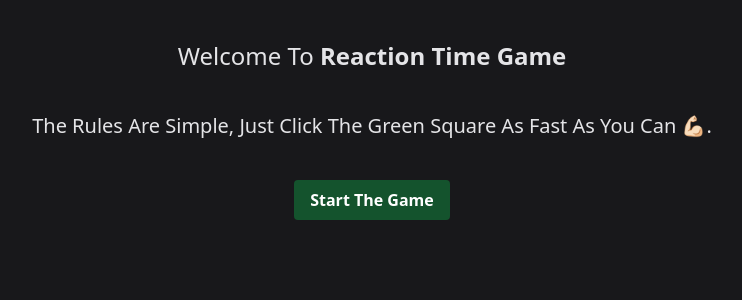
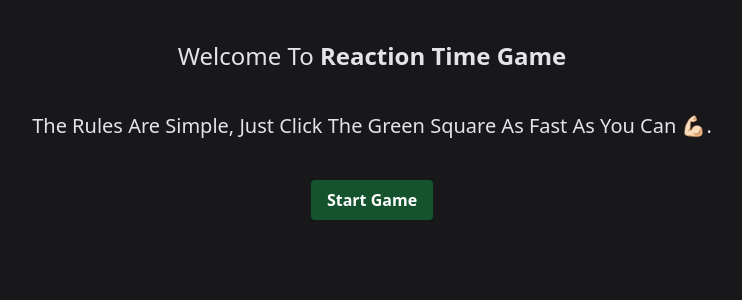
Before and after one commit to AhmedOsman101/ReactionTimeGame, a Vue app: page / in a window 1280 px wide. Shown: the top 300 px of the page, without its empty margins (268-1010 px from the left). Built offline with nearby package versions, Linux system fonts and the light colour scheme.

Commit message:
-  style(GameBoard.vue): capitalize start game button text

```diff
--- a/src/components/GameBoard.vue
+++ b/src/components/GameBoard.vue
@@ -2,7 +2,7 @@
 	<div>
 		<!-- Start The First Game -->
 		<StartButton v-if="!initClick" @click="ButtonClick" :disabled="clicked">
-			start the game
+			Start Game
 		</StartButton>
 
 		<!-- Start a New Game -->
```
